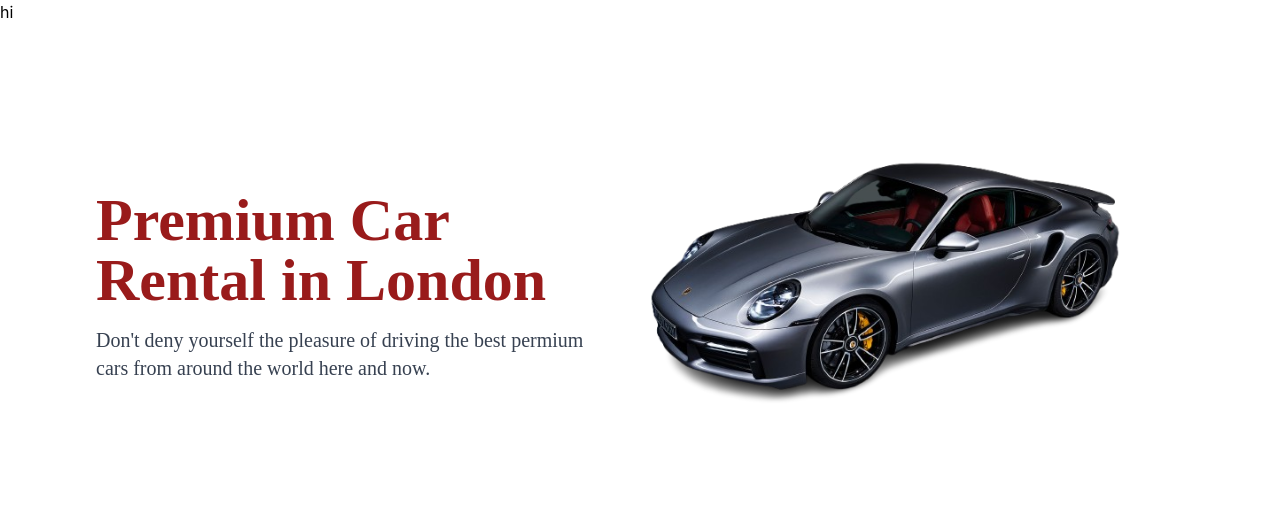
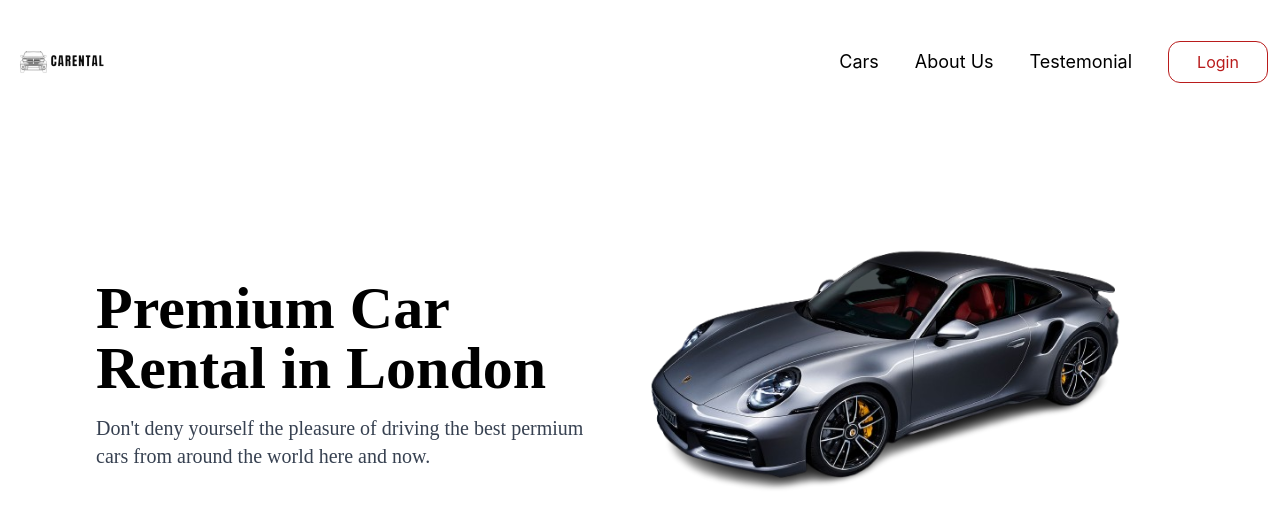
Before and after one commit to melika760/Car, a React (Create React App) app: page / in a window 1280 px wide. Shown: the top 528 px of the page. Built offline with nearby package versions, Linux system fonts and the light colour scheme.

Commit message:
working on nav

```diff
--- a/src/Components/Hero.jsx
+++ b/src/Components/Hero.jsx
@@ -3,13 +3,13 @@ import porshce from '../assets/Porsche.png'
 const Hero = () => {
   return (
     <section className='flex justify-between m-[6rem] align-center items-center'>
-<div className=''>
-<h1 className='text-6xl font-bold font-[Poppins] mb-4 text-red-800'>Premium Car Rental in London</h1>
-<p className='text-xl text-gray-700 font-[Poppins]'>Don't deny yourself the pleasure of driving  the best permium cars from around the world here and now.</p>
-</div>
-<div className='w-[90%]'>
+    <div className=''>
+    <h1 className='text-6xl font-bold font-[Poppins] mb-4 '>Premium Car Rental in London</h1>
+    <p className='text-xl text-gray-700 font-[Poppins]'>Don't deny yourself the pleasure of driving  the best permium cars from around the world here and now.</p>
+    </div>
+    <div className='w-[90%]'>
     <img src={porshce} className='w-full object-contain' alt='Porsche'/>
-</div>
+    </div>
     </section>
   )
 }
--- a/src/Components/Nav.jsx
+++ b/src/Components/Nav.jsx
@@ -1,10 +1,33 @@
 import React from 'react'
-
+import logo from '../assets/logo.png'
 const Nav = () => {
+  const menu=[{
+    name:"Cars",
+    id:1,
+    path:'#Cars'
+  },
+  {
+    name:"About Us",
+    id:2,
+    path:'#About'
+  },
+  {
+    name:"Testemonial",
+    id:3,
+    path:'#Testemonial'
+  },
+]
   return (
+  <nav className='flex m-3 justify-between items-center'>
     <div>
-      hi
+    <img src={logo} alt='logo' className='w-[100px] h-[100px]'/>
     </div>
+  <ul className='flex space-x-9 items-center'>
+{menu.map((item)=>(<li key={item.id} className='cursor-pointer'><a href={item.path} alt={item.name} className='text-lg hover:text-red-700'>{item.name}</a></li>))}
+  {/* reactrouter needed */}
+  <button className='text-red-700 border-red-700 border w-[100px] rounded-xl p-2 hover:bg-red-700 hover:text-white'><a href='/login' alt='login'>Login</a></button>
+  </ul>
+  </nav>
   )
 }
 
```
Also changed, not shown: src/assets/logo.png (added), src/assets/logo.svg (deleted).
